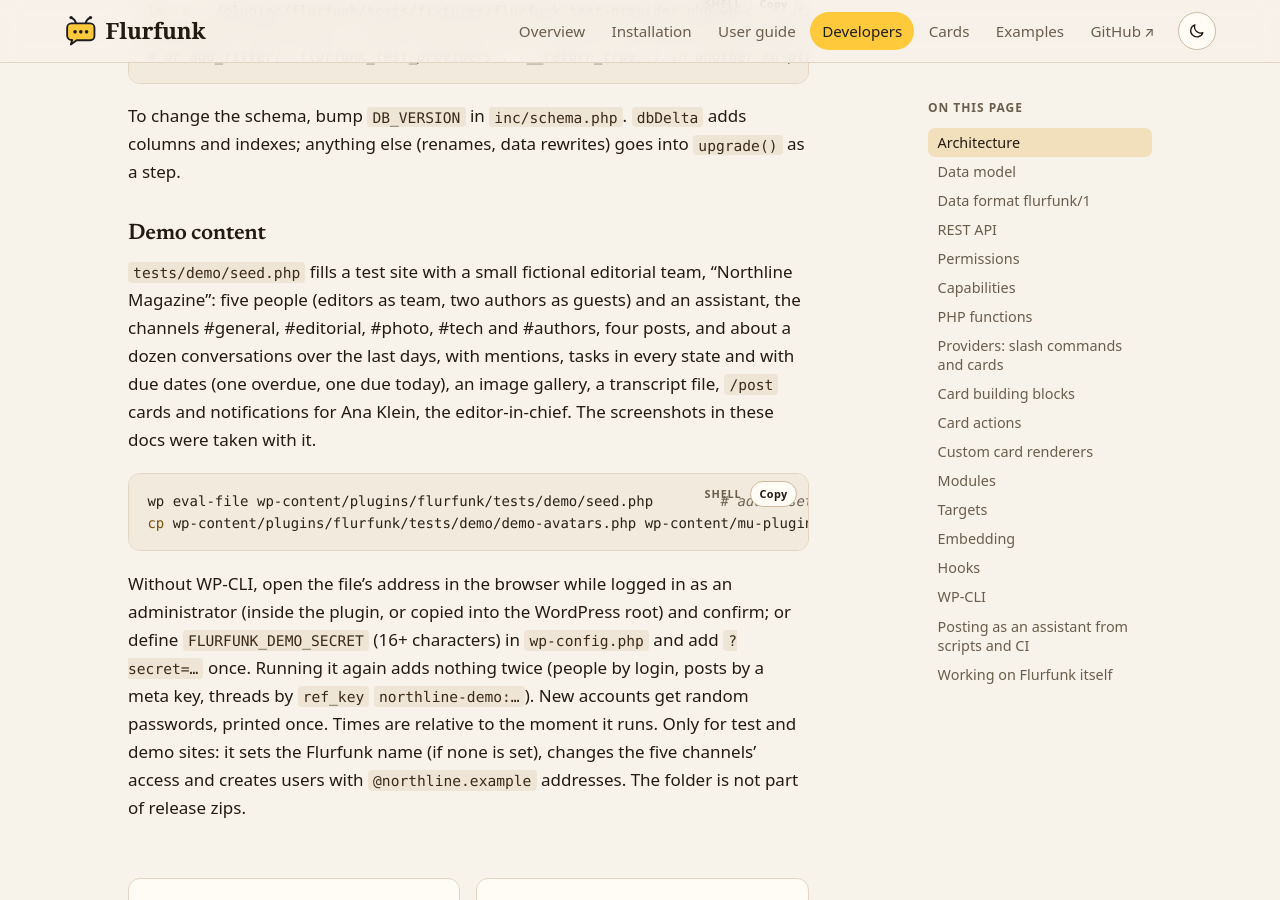
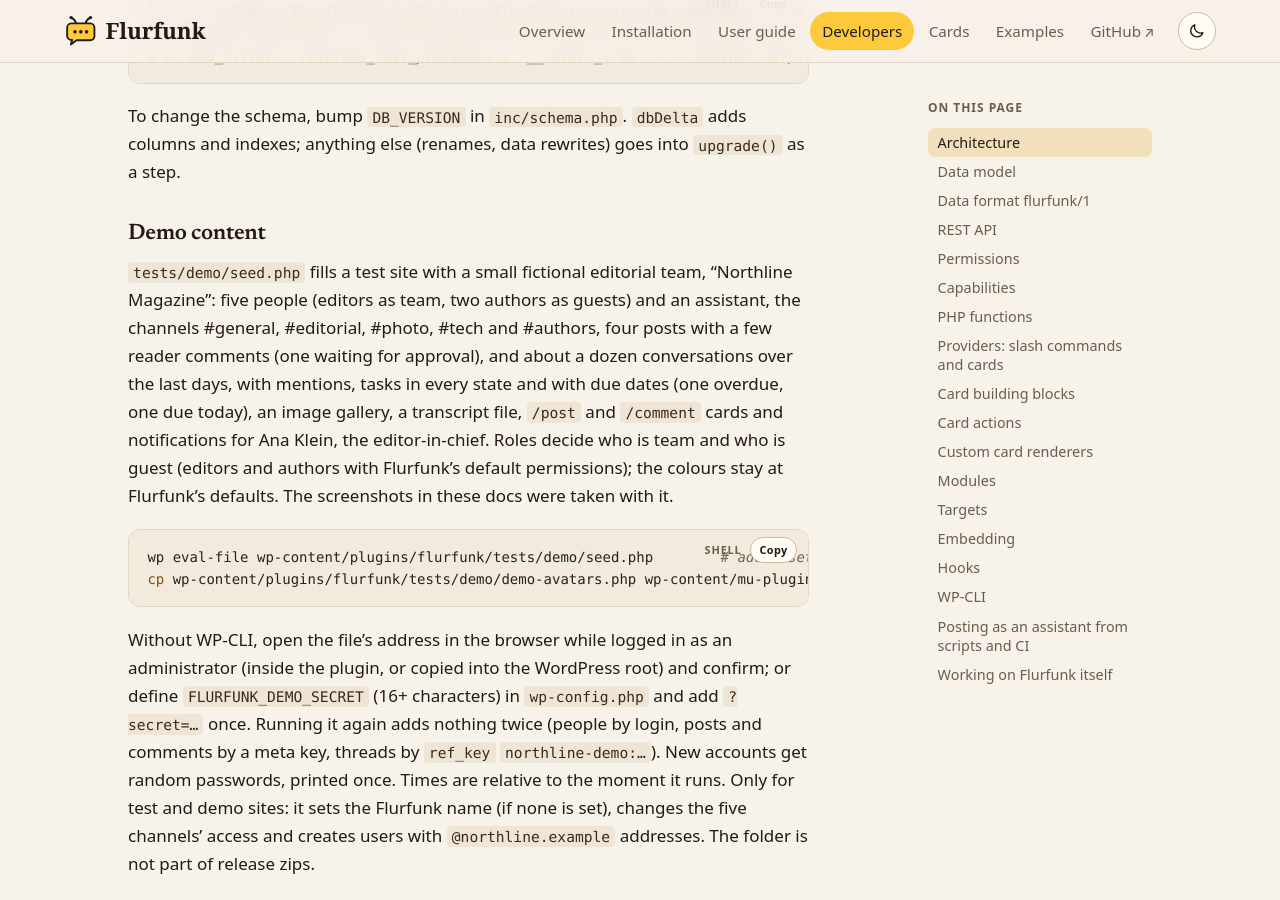
Before and after one commit to worldoptimizer/flurfunk, a Jekyll site: the page built from docs/developers.md, in a window 1280 px wide and 900 px high, scrolled down 47103 px. Built offline with Jekyll 4.4.1, drawn with Linux system fonts in a browser that asks for light colours; our own code applies the rules of GitHub Pages for plain Markdown files.

Commit message:
Docs: screenshots for 0.2.0 with the warm default colours; permissions and comment card; demo seeds reader comments and a /comment card

````diff
--- a/docs/_data/screenshots.yml
+++ b/docs/_data/screenshots.yml
@@ -1,13 +1,15 @@
 # Pixel sizes of the screenshots, so docs pages can reserve their space (see _layouts/doc.html).
 - { src: "assets/screenshot-board-drawer.png", width: 1440, height: 900 }
 - { src: "assets/screenshot-board.png", width: 1440, height: 900 }
-- { src: "assets/screenshot-card.png", width: 1030, height: 500 }
+- { src: "assets/screenshot-card.png", width: 1036, height: 536 }
+- { src: "assets/screenshot-comment-card.png", width: 1036, height: 884 }
 - { src: "assets/screenshot-editor-panel.png", width: 1440, height: 1106 }
 - { src: "assets/screenshot-fullscreen.png", width: 1440, height: 900 }
 - { src: "assets/screenshot-lightbox.png", width: 1024, height: 640 }
 - { src: "assets/screenshot-notifications.png", width: 1440, height: 900 }
 - { src: "assets/screenshot-overview-dark.png", width: 1440, height: 900 }
 - { src: "assets/screenshot-overview.png", width: 1440, height: 900 }
+- { src: "assets/screenshot-permissions.png", width: 1440, height: 1051 }
 # Used as raw <img> with a display width in user-guide.md: only the matching height is added.
 - { raw: "assets/screenshot-settings.png", height: 767 }
 - { raw: "assets/screenshot-mobile.png", height: 844 }
--- a/docs/developers.md
+++ b/docs/developers.md
@@ -1294,10 +1294,12 @@
 
 `tests/demo/seed.php` fills a test site with a small fictional editorial team, "Northline
 Magazine": five people (editors as team, two authors as guests) and an assistant, the channels
-#general, #editorial, #photo, #tech and #authors, four posts, and about a dozen conversations
-over the last days, with mentions, tasks in every state and with due dates (one overdue, one due
-today), an image gallery, a transcript file, `/post` cards and notifications for Ana Klein, the
-editor-in-chief. The screenshots in these docs were taken with it.
+#general, #editorial, #photo, #tech and #authors, four posts with a few reader comments (one
+waiting for approval), and about a dozen conversations over the last days, with mentions, tasks in
+every state and with due dates (one overdue, one due today), an image gallery, a transcript file,
+`/post` and `/comment` cards and notifications for Ana Klein, the editor-in-chief. Roles decide
+who is team and who is guest (editors and authors with Flurfunk's default permissions); the
+colours stay at Flurfunk's defaults. The screenshots in these docs were taken with it.
 
 ```bash
 wp eval-file wp-content/plugins/flurfunk/tests/demo/seed.php        # add reset-passwords for new ones
@@ -1307,7 +1309,7 @@
 Without WP-CLI, open the file's address in the browser while logged in as an administrator
 (inside the plugin, or copied into the WordPress root) and confirm; or define
 `FLURFUNK_DEMO_SECRET` (16+ characters) in `wp-config.php` and add `?secret=…` once. Running it
-again adds nothing twice (people by login, posts by a meta key, threads by `ref_key`
+again adds nothing twice (people by login, posts and comments by a meta key, threads by `ref_key`
 `northline-demo:…`). New accounts get random passwords, printed once. Times are relative to the
 moment it runs. Only for test and demo sites: it sets the Flurfunk name (if none is set), changes the five
 channels' access and creates users with `@northline.example` addresses. The folder is not part of
````
Also changed, not shown: docs/installation.md (+2 -0 lines), docs/user-guide.md (+2 -0 lines), docs/assets/screenshot-board-drawer.png, docs/assets/screenshot-board.png, docs/assets/screenshot-card.png, docs/assets/screenshot-comment-card.png (added), docs/assets/screenshot-editor-panel.png, docs/assets/screenshot-fullscreen.png, docs/assets/screenshot-lightbox.png, docs/assets/screenshot-mobile.png, docs/assets/screenshot-notifications.png, docs/assets/screenshot-overview-dark.png, docs/assets/screenshot-overview.png, docs/assets/screenshot-permissions.png (added), 1 more files, 1 other file.
